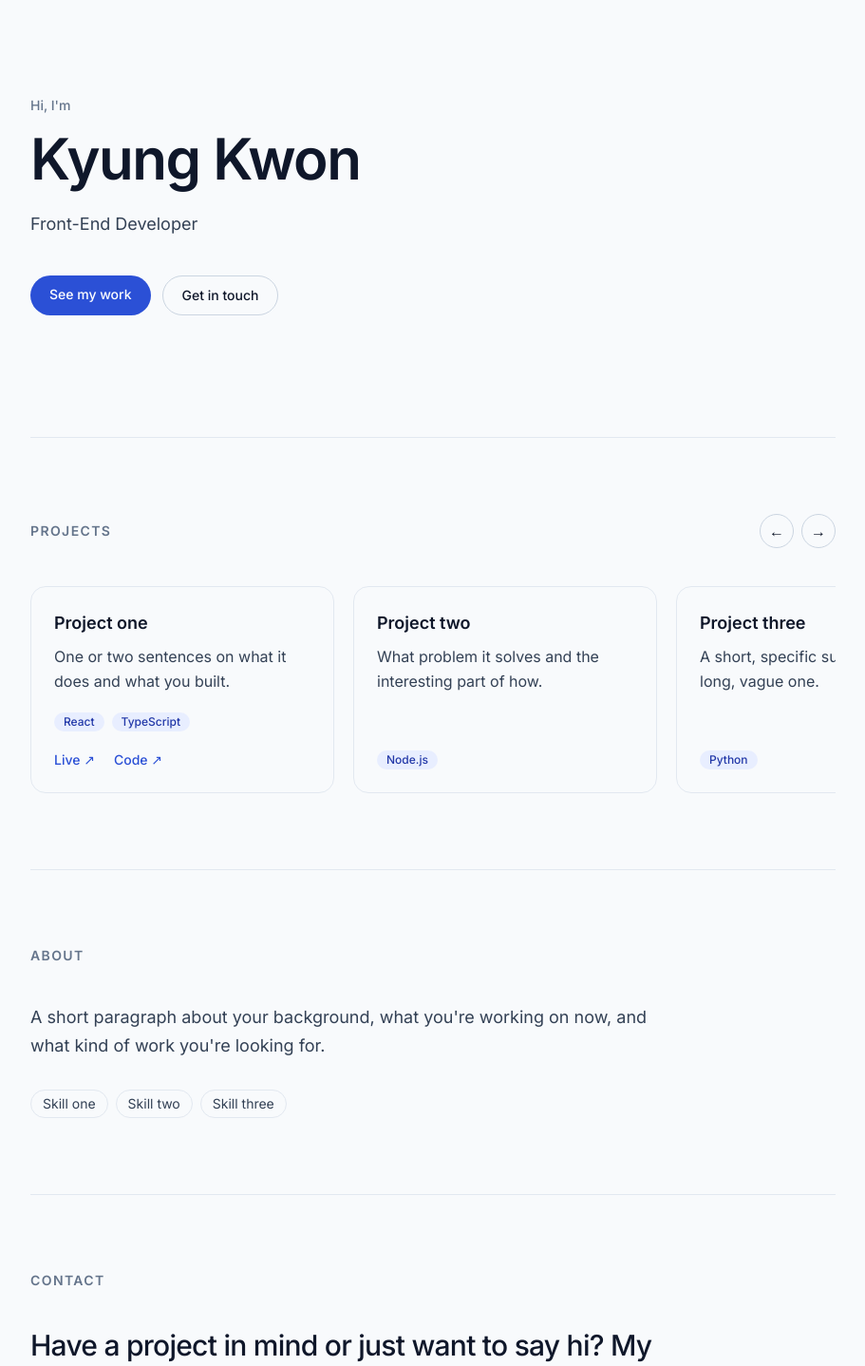
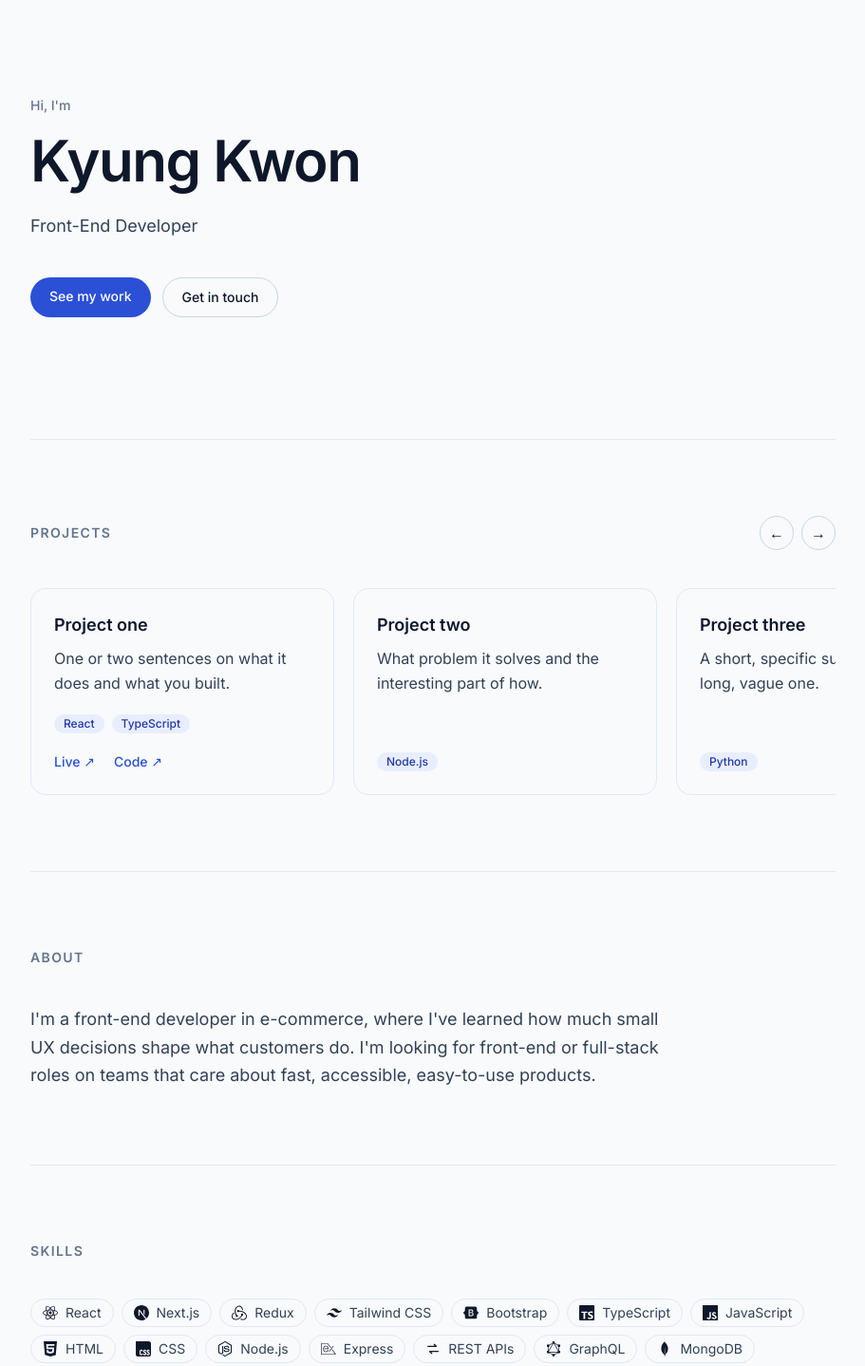
Before and after one commit to kyungkwon01/portfolio, a React (Vite) app: page / in a window 1280 px wide. Shown: the part 100-1538 px from the top of the page at 95% size, without its empty margins (184-1095 px from the left). Built offline with nearby package versions, Linux system fonts and the light colour scheme.

Commit message:
Add skills section, typing name animation, and shorter About
- Move skills into their own section with simple-icons logos and add it to the nav
- Type out the name in the hero with a blinking caret (skipped for reduced motion)
- Trim the About paragraph since details live on the resume

```diff
--- a/package.json
+++ b/package.json
@@ -13,6 +13,7 @@
     "@tailwindcss/vite": "^4.3.3",
     "react": "^19.2.8",
     "react-dom": "^19.2.8",
+    "simple-icons": "16.34.0",
     "tailwindcss": "^4.3.3"
   },
   "devDependencies": {
--- a/src/App.tsx
+++ b/src/App.tsx
@@ -2,6 +2,7 @@ import Header from './components/Header'
 import Hero from './components/Hero'
 import Projects from './components/Projects'
 import About from './components/About'
+import Skills from './components/Skills'
 import Contact from './components/Contact'
 
 function App() {
@@ -12,6 +13,7 @@ function App() {
         <Hero />
         <Projects />
         <About />
+        <Skills />
         <Contact />
       </main>
       <footer className="mx-auto max-w-4xl px-6 py-10 text-sm text-muted">
--- a/src/components/About.tsx
+++ b/src/components/About.tsx
@@ -1,5 +1,3 @@
-const skills = ['Skill one', 'Skill two', 'Skill three']
-
 function About() {
   return (
     <section id="about" className="border-t border-line py-20">
@@ -7,19 +5,11 @@ function About() {
         About
       </h2>
       <p className="max-w-2xl text-lg leading-relaxed">
-        A short paragraph about your background, what you're working on now,
-        and what kind of work you're looking for.
+        I'm a front-end developer in e-commerce, where I've learned how much
+        small UX decisions shape what customers do. I'm looking for front-end
+        or full-stack roles on teams that care about fast, accessible,
+        easy-to-use products.
       </p>
-      <ul className="mt-8 flex flex-wrap gap-2">
-        {skills.map((skill) => (
-          <li
-            key={skill}
-            className="rounded-full border border-line px-3 py-1 text-sm"
-          >
-            {skill}
-          </li>
-        ))}
-      </ul>
     </section>
   )
 }
--- a/src/components/Header.tsx
+++ b/src/components/Header.tsx
@@ -1,7 +1,7 @@
 import { useEffect, useState } from 'react'
 import ThemeToggle from './ThemeToggle'
 
-const sections = ['projects', 'about', 'contact']
+const sections = ['projects', 'about', 'skills', 'contact']
 
 function Header() {
   const [open, setOpen] = useState(false)
--- a/src/components/Hero.tsx
+++ b/src/components/Hero.tsx
@@ -1,9 +1,36 @@
+import { useEffect, useState } from 'react'
+
+const NAME = 'Kyung Kwon'
+const START_DELAY_MS = 400
+const TYPE_SPEED_MS = 110
+
+// Skip the typing effect for visitors who ask for less motion.
+const prefersReducedMotion = () =>
+  window.matchMedia('(prefers-reduced-motion: reduce)').matches
+
 function Hero() {
+  const [typed, setTyped] = useState(() => (prefersReducedMotion() ? NAME.length : 0))
+
+  useEffect(() => {
+    if (typed >= NAME.length) return
+    const id = setTimeout(
+      () => setTyped((n) => n + 1),
+      typed === 0 ? START_DELAY_MS : TYPE_SPEED_MS,
+    )
+    return () => clearTimeout(id)
+  }, [typed])
+
   return (
     <section id="hero" className="py-24 sm:py-32">
       <p className="mb-4 text-sm font-medium text-muted">Hi, I'm</p>
-      <h1 className="text-4xl font-semibold tracking-tight text-ink sm:text-6xl">
-        Kyung Kwon
+      <h1
+        aria-label={NAME}
+        className="text-4xl font-semibold tracking-tight text-ink sm:text-6xl"
+      >
+        <span aria-hidden="true">
+          {NAME.slice(0, typed)}
+          <span className="ml-1 inline-block h-[0.9em] w-[0.08em] translate-y-[0.1em] animate-blink bg-accent" />
+        </span>
       </h1>
       <p className="mt-6 max-w-xl text-lg leading-relaxed">
        Front-End Developer
--- /dev/null
+++ b/src/components/Skills.tsx
@@ -0,0 +1,48 @@
+import { skills } from '../data/skills'
+import type { SkillIcon } from '../data/skills'
+
+function Icon({ icon }: { icon: SkillIcon }) {
+  return icon.kind === 'brand' ? (
+    <svg viewBox="0 0 24 24" className="size-4 shrink-0" fill="currentColor" aria-hidden="true">
+      <path d={icon.path} />
+    </svg>
+  ) : (
+    <svg
+      viewBox="0 0 24 24"
+      className="size-4 shrink-0"
+      fill="none"
+      stroke="currentColor"
+      strokeWidth="2"
+      strokeLinecap="round"
+      strokeLinejoin="round"
+      aria-hidden="true"
+    >
+      <path d={icon.path} />
+    </svg>
+  )
+}
+
+function Skills() {
+  return (
+    <section id="skills" className="border-t border-line py-20">
+      <h2 className="mb-10 text-sm font-semibold uppercase tracking-widest text-muted">
+        Skills
+      </h2>
+      <ul className="flex flex-wrap gap-2">
+        {skills.map((skill) => (
+          <li
+            key={skill.name}
+            className="flex items-center gap-2 rounded-full border border-line px-3 py-1 text-sm"
+          >
+            <span className="text-ink">
+              <Icon icon={skill.icon} />
+            </span>
+            {skill.name}
+          </li>
+        ))}
+      </ul>
+    </section>
+  )
+}
+
+export default Skills
--- /dev/null
+++ b/src/data/skills.ts
@@ -0,0 +1,69 @@
+import {
+  siBootstrap,
+  siCss,
+  siExpress,
+  siFigma,
+  siGit,
+  siGithub,
+  siGraphql,
+  siHtml5,
+  siJavascript,
+  siMongodb,
+  siNextdotjs,
+  siNodedotjs,
+  siNpm,
+  siReact,
+  siRedux,
+  siTailwindcss,
+  siTypescript,
+  siVite,
+  siWebpack,
+} from 'simple-icons'
+
+// An icon is either a filled brand logo from simple-icons, or a stroked
+// generic icon for skills that have no logo (REST, SQL, WCAG).
+export type SkillIcon = { kind: 'brand'; path: string } | { kind: 'generic'; path: string }
+
+export type Skill = { name: string; icon: SkillIcon }
+
+const brand = (icon: { path: string }): SkillIcon => ({ kind: 'brand', path: icon.path })
+
+const generic = {
+  // Two opposing arrows: request and response.
+  api: { kind: 'generic', path: 'M4 8h13l-3-3M20 16H7l3 3' },
+  // Database cylinder.
+  database: {
+    kind: 'generic',
+    path: 'M4 6c0-1.7 3.6-3 8-3s8 1.3 8 3-3.6 3-8 3-8-1.3-8-3Zm0 0v12c0 1.7 3.6 3 8 3s8-1.3 8-3V6M4 12c0 1.7 3.6 3 8 3s8-1.3 8-3',
+  },
+  // Accessibility figure.
+  accessibility: {
+    kind: 'generic',
+    path: 'M12 5.5a1.5 1.5 0 1 0 0-3 1.5 1.5 0 0 0 0 3ZM5 8l7 1.5L19 8M12 9.5V14m0 0-3 7m3-7 3 7',
+  },
+} satisfies Record<string, SkillIcon>
+
+export const skills: Skill[] = [
+  { name: 'React', icon: brand(siReact) },
+  { name: 'Next.js', icon: brand(siNextdotjs) },
+  { name: 'Redux', icon: brand(siRedux) },
+  { name: 'Tailwind CSS', icon: brand(siTailwindcss) },
+  { name: 'Bootstrap', icon: brand(siBootstrap) },
+  { name: 'TypeScript', icon: brand(siTypescript) },
+  { name: 'JavaScript', icon: brand(siJavascript) },
+  { name: 'HTML', icon: brand(siHtml5) },
+  { name: 'CSS', icon: brand(siCss) },
+  { name: 'Node.js', icon: brand(siNodedotjs) },
+  { name: 'Express', icon: brand(siExpress) },
+  { name: 'REST APIs', icon: generic.api },
+  { name: 'GraphQL', icon: brand(siGraphql) },
+  { name: 'MongoDB', icon: brand(siMongodb) },
+  { name: 'SQL', icon: generic.database },
+  { name: 'Git', icon: brand(siGit) },
+  { name: 'GitHub', icon: brand(siGithub) },
+  { name: 'Vite', icon: brand(siVite) },
+  { name: 'Webpack', icon: brand(siWebpack) },
+  { name: 'npm', icon: brand(siNpm) },
+  { name: 'Figma', icon: brand(siFigma) },
+  { name: 'WCAG', icon: generic.accessibility },
+]
--- a/src/index.css
+++ b/src/index.css
@@ -16,6 +16,15 @@
   --color-on-accent: #ffffff;
   --color-chip: #e8eeff;
   --color-chip-ink: #2238a8;
+
+  /* Typing caret in the hero. */
+  --animate-blink: blink 1s step-end infinite;
+
+  @keyframes blink {
+    50% {
+      opacity: 0;
+    }
+  }
 }
 
 /* index.html sets data-theme from the saved choice or the OS setting. */
```
Also changed, not shown: 1 other file (tests, documents, lock files or other folders).
